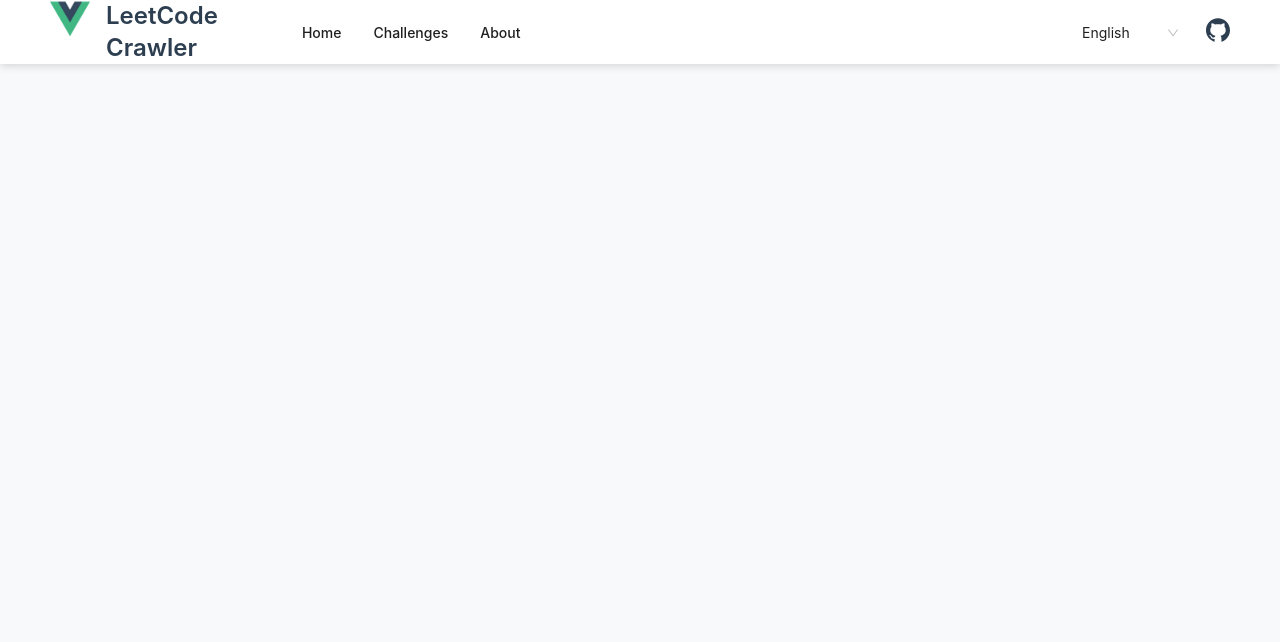
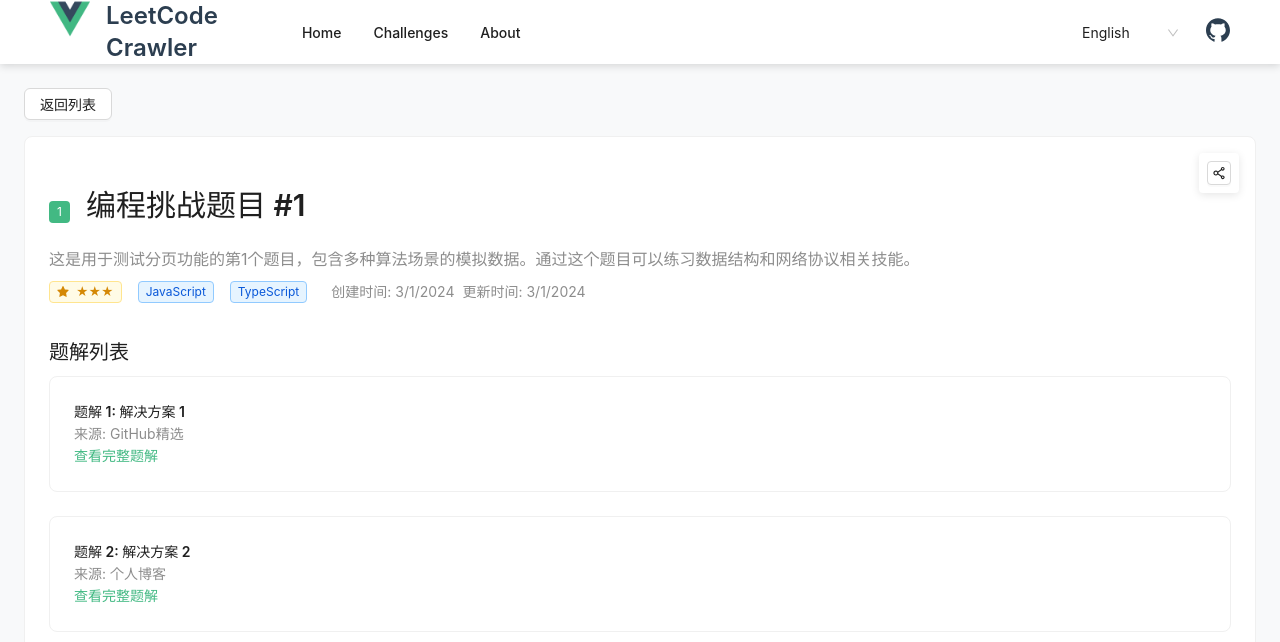
Before and after one commit to JSREP/crawler-leetcode, a React (Vite) app: page /challenge/1 in a window 1280 px wide. Shown: the top 642 px of the page. Built offline with nearby package versions, Linux system fonts and the light colour scheme.

Commit message:
feat: 增加挑战详情页面

```diff
--- a/package.json
+++ b/package.json
@@ -10,7 +10,7 @@
     "preview": "vite preview"
   },
   "dependencies": {
-    "@ant-design/icons": "^5.3.7",
+    "@ant-design/icons": "^5.6.1",
     "antd": "^5.16.4",
     "i18next": "^24.2.2",
     "react": "^18.2.0",
--- a/src/App.tsx
+++ b/src/App.tsx
@@ -4,6 +4,7 @@ import './App.css'
 import NavBar from './components/NavBar'
 import HomePage from './components/HomePage'
 import ChallengePage from './components/ChallengePage'
+import ChallengeDetailPage from './components/ChallengeDetailPage'
 import AboutPage from './components/AboutPage'
 
 function App() {
@@ -14,6 +15,7 @@ function App() {
           <Routes>
             <Route path="/" element={<HomePage />} />
             <Route path="/challenges" element={<ChallengePage />} />
+            <Route path="/challenge/:id" element={<ChallengeDetailPage />} />
             <Route path="/about" element={<AboutPage />} />
           </Routes>
         </div>
--- /dev/null
+++ b/src/components/ChallengeDetailPage.tsx
@@ -0,0 +1,104 @@
+import { useNavigate, useParams } from 'react-router-dom';
+import { Button, Card, Space, Tag, Typography, message } from 'antd';
+import { StarFilled, ShareAltOutlined } from '@ant-design/icons';
+import { challenges } from './ChallengePage';
+
+const { Title, Text } = Typography;
+
+const ChallengeDetailPage = () => {
+    const { id } = useParams();
+    const navigate = useNavigate();
+    const challenge = challenges.find(c => c.id === Number(id));
+
+    if (!challenge) {
+        return (
+            <div style={{ padding: 24 }}>
+                <Button onClick={() => navigate(-1)} style={{ marginBottom: 16 }}>返回列表</Button>
+                <Card>
+                    <Title level={4}>题目不存在</Title>
+                    <Text>找不到ID为{id}的题目</Text>
+                </Card>
+            </div>
+        );
+    }
+
+    const handleShare = () => {
+        const shareText = `【${challenge.title}】\n 🌟学习地址: ${window.location.origin}/challenge/${challenge.id}`;
+        navigator.clipboard
+            .writeText(shareText)
+            .then(() => {
+                message.success('已复制到剪切板');
+            })
+            .catch(() => {
+                message.error('复制失败，请重试');
+            });
+    };
+
+    return (
+        <div style={{ padding: 24 }}>
+            <Button onClick={() => navigate(-1)} style={{ marginBottom: 16 }}>返回列表</Button>
+            <Card style={{ position: 'relative' }}>
+                <div style={{
+                    position: 'absolute',
+                    top: 16,
+                    right: 16,
+                    zIndex: 1000,
+                    backgroundColor: 'white',
+                    padding: 8,
+                    borderRadius: 4,
+                    boxShadow: '0 2px 8px rgba(0, 0, 0, 0.1)'
+                }}>
+                    <Button
+                        size="small"
+                        icon={<ShareAltOutlined />}
+                        onClick={handleShare}
+                        title="点击复制分享内容"
+                    />
+                </div>
+                <Space direction="vertical" style={{ width: '100%' }}>
+                    <Space align="baseline">
+                        <Tag color="#42b983">{challenge.number}</Tag>
+                        <Title level={2}>{challenge.title}</Title>
+                    </Space>
+
+                    <Text type="secondary" style={{ fontSize: 16 }}>{challenge.description}</Text>
+
+                    <Space wrap>
+                        <Tag icon={<StarFilled />} color="gold">
+                            {'★'.repeat(challenge.difficulty)}
+                        </Tag>
+                        {challenge.tags.map(tag => (
+                            <Tag key={tag} color="blue">{tag}</Tag>
+                        ))}
+                        <Text type="secondary" style={{ marginLeft: 8 }}>
+                            创建时间: {challenge.createTime.toLocaleDateString()}
+                        </Text>
+                        <Text type="secondary">
+                            更新时间: {challenge.updateTime.toLocaleDateString()}
+                        </Text>
+                    </Space>
+
+                    <div style={{ marginTop: 24 }}>
+                        <Title level={4}>题解列表</Title>
+                        <Space direction="vertical" style={{ width: '100%' }}>
+                            {challenge.solutions.map((solution, index) => (
+                                <Card key={solution.url} style={{ width: '100%' }}>
+                                    <Text strong>题解 {index + 1}: {solution.title}</Text>
+                                    <div>
+                                        <Text type="secondary">来源: {solution.source}</Text>
+                                        <br />
+                                        <a href={solution.url} target="_blank" rel="noopener noreferrer">
+                                            查看完整题解
+                                        </a>
+                                    </div>
+                                </Card>
+                            ))}
+                        </Space>
+                    </div>
+                </Space>
+            </Card>
+        </div>
+    );
+};
+
+export default ChallengeDetailPage;
--- a/src/components/ChallengePage.tsx
+++ b/src/components/ChallengePage.tsx
@@ -1,19 +1,18 @@
-// src/components/ChallengePage.tsx
 import { useState, useMemo } from 'react';
 import { useTranslation } from 'react-i18next';
 import { useNavigate } from 'react-router-dom';
 import {
-  Button, Card, Input, List, Pagination, Select, Space, Tag, Typography
+  Button, Card, Input, List, Pagination, Select, Space, Tag, Typography, message,
 } from 'antd';
-import { ArrowDownOutlined, ArrowUpOutlined, StarFilled } from '@ant-design/icons';
+import { ArrowDownOutlined, ArrowUpOutlined, StarFilled, ShareAltOutlined } from '@ant-design/icons';
 
-type Solution = {
+export type Solution = {
   title: string;
   url: string;
   source: string;
 };
 
-type Challenge = {
+export type Challenge = {
   id: number;
   number: number;
   title: string;
@@ -29,8 +28,39 @@ const { Search } = Input;
 const { Option } = Select;
 const { Text } = Typography;
 
+const generateMockData = (count: number): Challenge[] => {
+  const tagsPool = ['JavaScript', 'React', 'WebSocket', '算法', '逆向', '网络', 'Node.js', 'TypeScript'];
+  const sources = ['LeetCode官方', '社区贡献', 'GitHub精选', '个人博客'];
+
+  return Array.from({ length: count }, (_, i) => {
+    const baseDate = new Date();
+    const createDate = new Date(baseDate.setMonth(baseDate.getMonth() - Math.random() * 24));
+    const updateDate = new Date(createDate.getTime() + Math.random() * 30 * 24 * 60 * 60 * 1000);
+
+    return {
+      id: i + 1,
+      number: i + 1,
+      title: `编程挑战题目 #${i + 1}`,
+      description: `这是用于测试分页功能的第${i + 1}个题目，包含多种算法场景的模拟数据。通过这个题目可以练习数据结构和网络协议相关技能。`,
+      difficulty: Math.floor(Math.random() * 3) + 1,
+      tags: Array.from({ length: Math.floor(Math.random() * 3) + 1 }, () =>
+          tagsPool[Math.floor(Math.random() * tagsPool.length)]
+      ),
+      solutions: Array.from({ length: Math.floor(Math.random() * 3) + 1 }, (_, j) => ({
+        title: `解决方案 ${j + 1}`,
+        url: `<url id="cv1cjqvpma9i7s5ab6t0" type="url" status="failed" title="" wc="0">https://example.com/solution/</url> ${i}-${j}`,
+        source: sources[Math.floor(Math.random() * sources.length)]
+      })),
+      createTime: createDate,
+      updateTime: Math.random() > 0.5 ? updateDate : createDate
+    };
+  });
+};
+
+export const challenges: Challenge[] = generateMockData(500);
+
 const ChallengePage = () => {
-  const { t } = useTranslation(); // 修复点1：正确获取翻译函数
+  const { t } = useTranslation();
   const [filters, setFilters] = useState({
     difficulty: 'all',
     tags: [] as string[],
@@ -41,33 +71,12 @@ const ChallengePage = () => {
   const [pagination, setPagination] = useState({ current: 1, pageSize: 10 });
   const navigate = useNavigate();
 
-  // 示例数据
-  const challenges: Challenge[] = [
-    {
-      id: 1,
-      number: 1,
-      title: '两数之和',
-      description: '给定一个整数数组 nums 和一个目标值 target，请你在该数组中找出和为目标值的那两个整数，并返回他们的数组下标。',
-      difficulty: 1,
-      tags: ['JavaScript-Reverse', 'WebSocket'],
-      solutions: [
-        { title: '哈希表解法', url: 'https://example.com/solution1', source: 'LeetCode官方' },
-        { title: '暴力解法', url: 'https://example.com/solution2', source: '社区贡献' }
-      ],
-      createTime: new Date('2020-01-01'),
-      updateTime: new Date('2021-03-15')
-    },
-    // 更多数据...
-  ];
-
-  // 所有可用标签
   const allTags = useMemo(() => {
     const tags = new Set<string>();
     challenges.forEach(challenge => challenge.tags.forEach(tag => tags.add(tag)));
     return Array.from(tags);
   }, []);
 
-  // 过滤和排序后的挑战列表
   const filteredChallenges = useMemo(() => {
     return challenges
         .filter(challenge => {
@@ -94,16 +103,26 @@ const ChallengePage = () => {
         });
   }, [filters, searchQuery, sortBy, sortOrder]);
 
-  // 分页后的数据
   const paginatedData = useMemo(() => {
     const start = (pagination.current - 1) * pagination.pageSize;
     return filteredChallenges.slice(start, start + pagination.pageSize);
   }, [filteredChallenges, pagination]);
 
+  const handleShare = (challenge: Challenge) => {
+    const shareText = `【${challenge.title}】\n 🌟学习地址: ${window.location.origin}/challenge/${challenge.id}`;
+    navigator.clipboard
+        .writeText(shareText)
+        .then(() => {
+          message.success('已复制到剪切板');
+        })
+        .catch(() => {
+          message.error('复制失败，请重试');
+        });
+  };
+
   return (
       <div style={{ padding: 24 }}>
         <Space direction="vertical" style={{ width: '100%' }}>
-          {/* 过滤控制区 */}
           <Space wrap>
             <Select
                 mode="multiple"
@@ -149,7 +168,6 @@ const ChallengePage = () => {
             />
           </Space>
 
-          {/* 挑战列表 */}
           <List
               grid={{ gutter: 16, column: 1 }}
               dataSource={paginatedData}
@@ -158,6 +176,7 @@ const ChallengePage = () => {
                     <Card
                         hoverable
                         onClick={() => navigate(`/challenge/${challenge.id}`)}
+                        style={{ cursor: 'pointer' }}
                     >
                       <Space direction="vertical" style={{ width: '100%' }}>
                         <Space>
@@ -180,6 +199,12 @@ const ChallengePage = () => {
                           <Text type="secondary">
                             {t('challenges.dates.updated')}: {challenge.updateTime.toLocaleDateString()}
                           </Text>
+                          <Button
+                              size="small"
+                              icon={<ShareAltOutlined />}
+                              onClick={() => handleShare(challenge)}
+                              title="点击复制分享内容"
+                          />
                         </Space>
                       </Space>
                     </Card>
@@ -187,7 +212,6 @@ const ChallengePage = () => {
               )}
           />
 
-          {/* 分页控制 */}
           <Pagination
               current={pagination.current}
               pageSize={pagination.pageSize}
--- a/src/components/NavBar.tsx
+++ b/src/components/NavBar.tsx
@@ -60,7 +60,7 @@ const NavBar = () => {
                         <Select
                             defaultValue={localStorage.getItem('language') || 'en'}
                             style={{ width: 120 }}
-                            bordered={false}
+                            variant="borderless"
                             onChange={handleLanguageChange}
                         >
                             <Option value="zh">简体中文</Option>
--- a/src/router.tsx
+++ /dev/null
@@ -1,2 +0,0 @@
-// src/router.tsx
-// 此文件已不再使用，路由配置已移至App.tsx
```
Also changed, not shown: 1 other file (tests, documents, lock files or other folders). Lines whose indentation alone changed are shown as unchanged.
